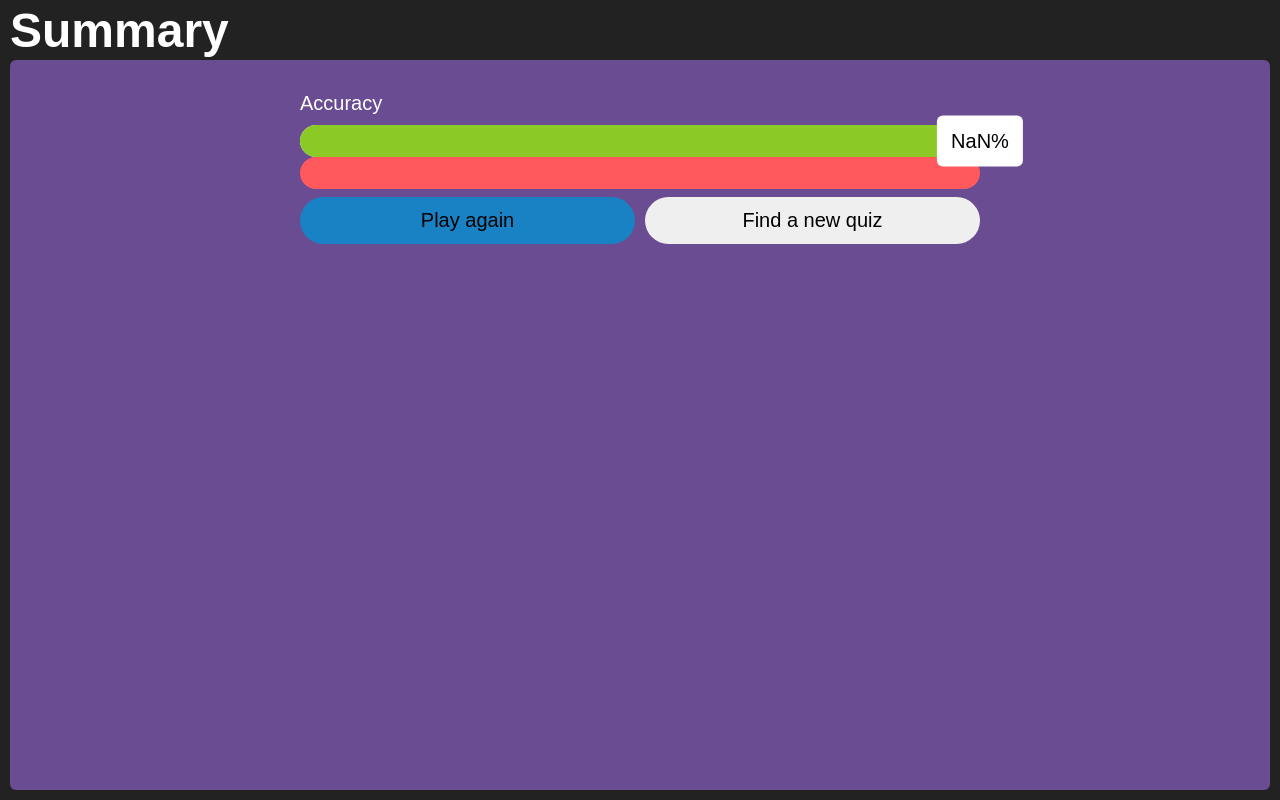
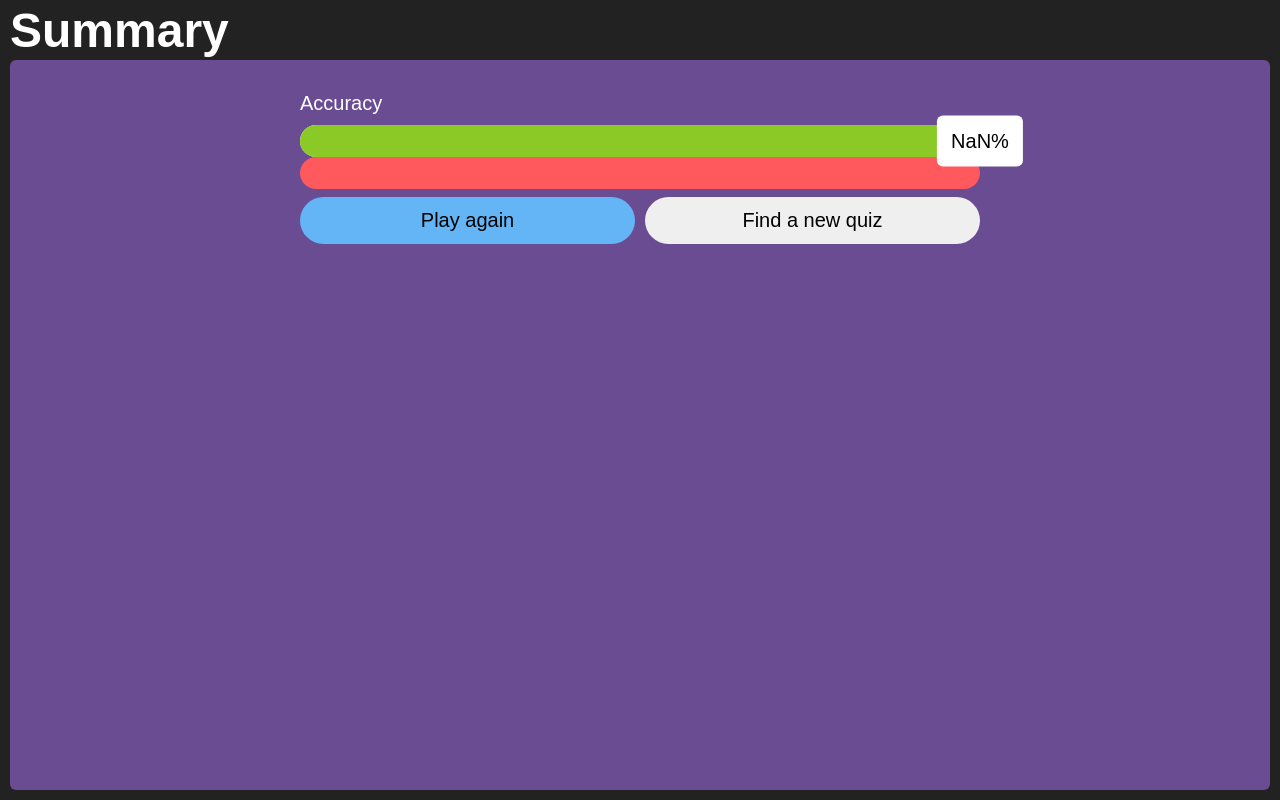
Before and after one commit to justin-cueva/Quizizz, a React (Create React App) app: page /summary in a window 1280 px wide. Built offline with nearby package versions, Linux system fonts and the light colour scheme.

Commit message:
fixed bugs that i only noticed on my phone

```diff
--- a/src/components/quiz/Quiz.tsx
+++ b/src/components/quiz/Quiz.tsx
@@ -36,6 +36,7 @@ const Quiz = ({ getQuestions, setUrl, resetStreak }: PropsFromRedux) => {
         display: "flex",
         flexDirection: "column",
         position: "relative",
+        overflow: "scroll",
       }}
     >
       <Stats questionNumber={questionNumber} />
--- a/src/styles/quiz/CurrentQuestion.css
+++ b/src/styles/quiz/CurrentQuestion.css
@@ -44,6 +44,7 @@
   align-items: center;
   justify-content: center;
   border-radius: 8px;
+  transition: all 100ms ease;
 }
 
 .choice--1 {
--- a/src/styles/summary/Summary.css
+++ b/src/styles/summary/Summary.css
@@ -48,9 +48,15 @@
   background-color: #ff595e;
 }
 
-.summary-btns {
+/* .summary-btns {
   display: grid;
   grid-template-columns: 1fr 1fr;
+  gap: 1rem;
+} */
+
+.summary-btns {
+  display: flex;
+  flex-direction: column;
   gap: 1rem;
 }
 
@@ -60,10 +66,19 @@
   padding: 1.2rem 2.4rem;
   font-size: 2rem;
   border-radius: 100px;
+  color: #000;
 }
 
 .btn--play-again {
-  background-color: #1982c4;
+  background-color: #64b5f6;
+}
+
+@media (min-width: 30em) {
+  .summary-btns {
+    display: grid;
+    grid-template-columns: 1fr 1fr;
+    gap: 1rem;
+  }
 }
 
 @media (min-width: 45em) {
```
